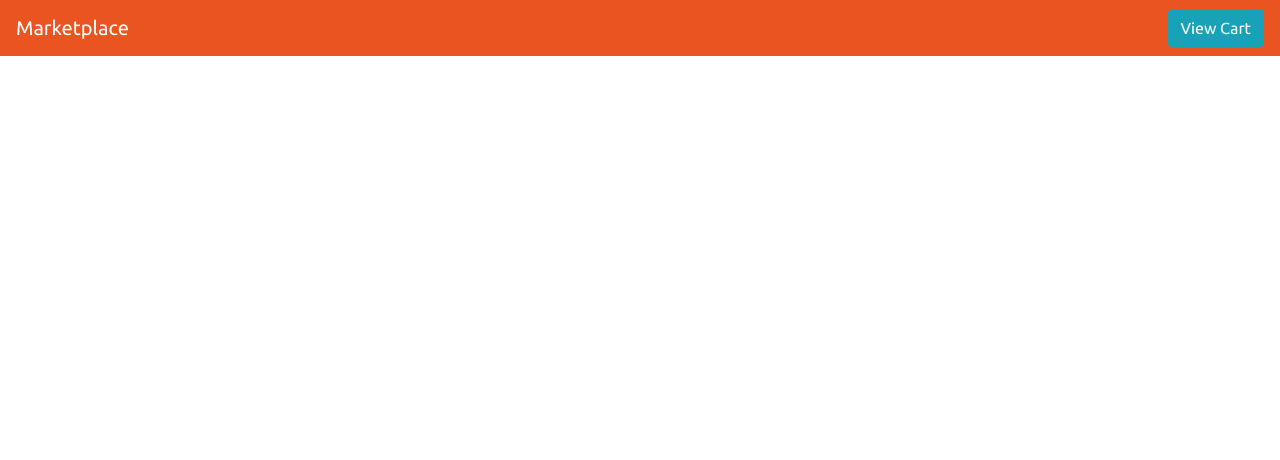
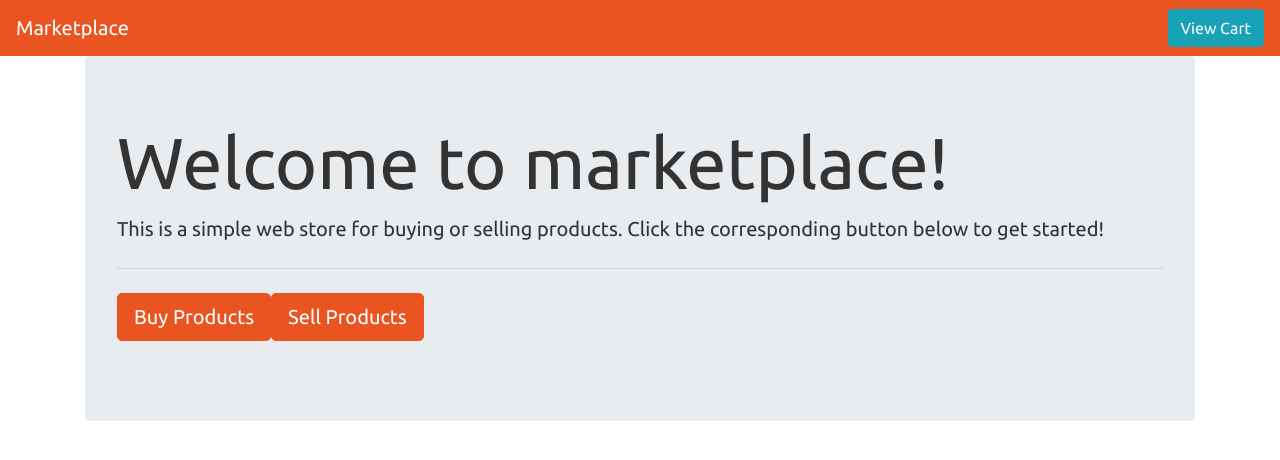
Before and after one commit to troach24/online-store-client, a Vue app: page /#/ in a window 1280 px wide. Shown: the top 460 px of the page. Built offline with nearby package versions, Linux system fonts and the light colour scheme.

Commit message:
link router for buy and sell

```diff
--- a/src/components/BuyProducts.vue
+++ b/src/components/BuyProducts.vue
@@ -1,4 +1,9 @@
 <template>
+  <div>
+    <ol class="breadcrumb">
+      <li class="breadcrumb-item active">Buy</li>
+      <li class="breadcrumb-item"><a href="/#/sell">Sell</a></li>
+    </ol>
     <div class="jumbotron">
       <h1 class="display-3">BUY THINGS!</h1>
       <p class="lead">This is where you can select items to purchase 😀</p>
@@ -7,6 +12,7 @@
       <p class="lead">
         <a class="btn btn-primary btn-lg" href="#" role="button">Join Community</a>
       </p>
+    </div>
   </div>
 </template>
 
--- a/src/components/NavBar.vue
+++ b/src/components/NavBar.vue
@@ -1,6 +1,6 @@
 <template>
 <nav class="navbar navbar-expand-lg navbar-dark bg-primary">
-  <a class="navbar-brand" href="#">Marketplace</a>
+  <a class="navbar-brand" href="/">Marketplace</a>
   <button class="navbar-toggler"
   type="button"
   data-toggle="collapse"
--- a/src/components/SellProducts.vue
+++ b/src/components/SellProducts.vue
@@ -1,4 +1,9 @@
 <template>
+  <div>
+    <ol class="breadcrumb">
+      <li class="breadcrumb-item"><a href="/#/buy">Buy</a></li>
+      <li class="breadcrumb-item active">Sell</li>
+    </ol>
     <div class="jumbotron">
       <h1 class="display-3">SELL THINGS!</h1>
       <p class="lead">This is where you can see the items you have up for SALE 😀</p>
@@ -7,6 +12,7 @@
       <p class="lead">
         <a class="btn btn-primary btn-lg" href="#" role="button">Join Community</a>
       </p>
+    </div>
   </div>
 </template>
 
--- a/src/router/index.js
+++ b/src/router/index.js
@@ -12,7 +12,7 @@ export default new Router({
       path: '/',
       name: 'home',
       component: Home,
-      components: [
+    },
     {
       path: '/buy',
       name: 'buy',
@@ -24,6 +24,4 @@ export default new Router({
       component: SellProducts,
     },
   ],
-    },
-  ],
 });
--- a/src/views/Home.vue
+++ b/src/views/Home.vue
@@ -1,15 +1,32 @@
 <template>
-  <div class="home">
-    <ul class="nav nav-tabs">
-      <li class="nav-item">
-        <a class="nav-link active show" data-toggle="tab" href="#/buy">Buy</a>
-      </li>
-      <li class="nav-item">
-        <a class="nav-link" data-toggle="tab" href="#/sell">Sell</a>
-      </li>
-    </ul>
-    <router-link></router-link>
-    <router-link></router-link>
+  <div>
+    <div class="jumbotron">
+      <h1 class="display-3">Welcome to marketplace!</h1>
+      <p
+      class="lead">
+      This is a simple web store for buying or selling products.
+      Click the corresponding button below to get started!
+      </p>
+      <hr class="my-4">
+      <p class="lead">
+        <a
+        class="btn btn-primary btn-lg"
+        :name="'BuyProducts'"
+        :path="'buy'"
+        href="#/buy"
+        role="button">
+        Buy Products
+        </a>
+        <a
+        class="btn btn-primary btn-lg"
+        :name="'SellProducts'"
+        :path="'sell'"
+        href="#/sell"
+        role="button">
+        Sell Products
+        </a>
+      </p>
+    </div>
   </div>
 </template>
 
```
Lines whose indentation alone changed are shown as unchanged.
